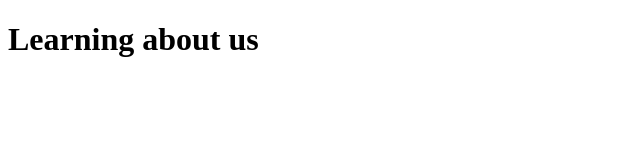
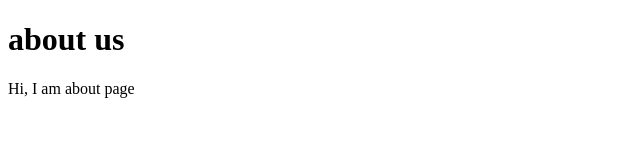
Before and after one commit to Istkharahamad/learningGit, a plain HTML site: page 00_learning-git/about.html in a window 1280 px wide. Shown: the whole page, without its empty margins (0-640 px from the left). Drawn offline with Linux system fonts and the light colour scheme.

Commit message:
add intro paragraph

```diff
--- a/00_learning-git/about.html
+++ b/00_learning-git/about.html
@@ -1,11 +1,12 @@
 <!DOCTYPE html>
 <html lang="en">
-<head>
-    <meta charset="UTF-8">
-    <meta name="viewport" content="width=device-width, initial-scale=1.0">
+  <head>
+    <meta charset="UTF-8" />
+    <meta name="viewport" content="width=device-width, initial-scale=1.0" />
     <title>about us</title>
-</head>
-<body>
-    <h1>Learning about us</h1>
-</body>
+  </head>
+  <body>
+    <h1>about us</h1>
+    <p>Hi, I am about page</p>
+  </body>
 </html>
```
